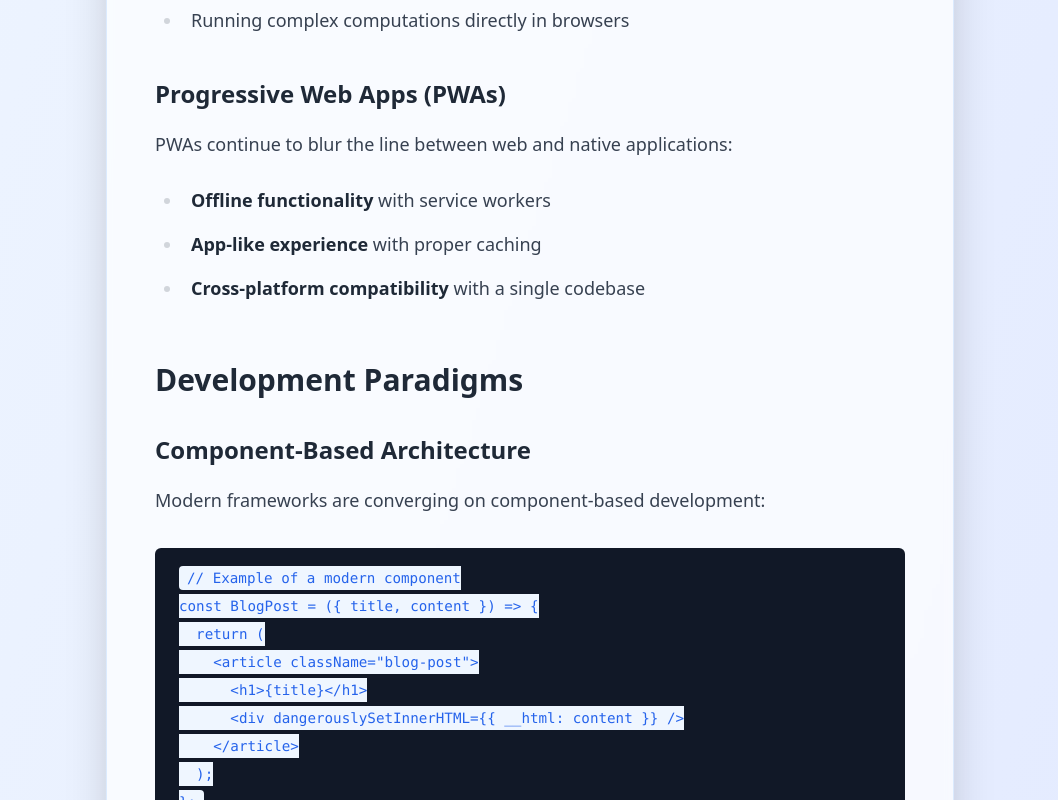
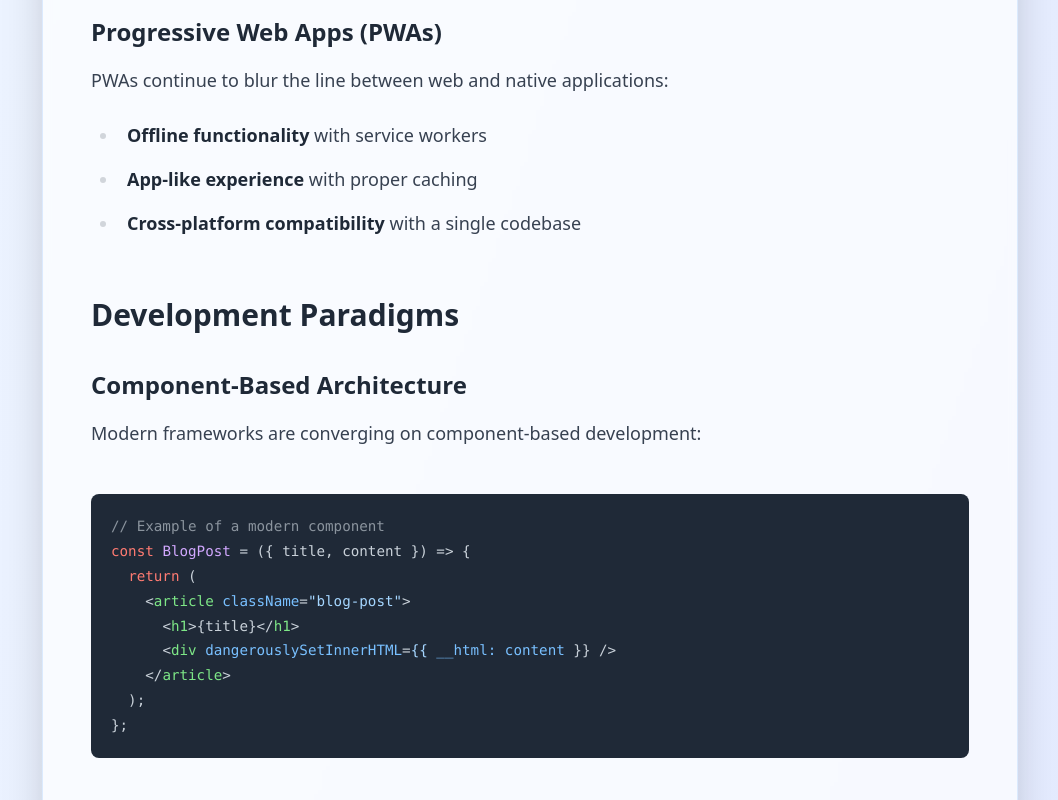
Before and after one commit to joeltankam/website, a Vue app: page /post/future-of-web-dev in a window 1280 px wide. Shown: the part 1200-2000 px from the top of the page, without its empty margins (110-1168 px from the left). Built offline with nearby package versions, Linux system fonts and the light colour scheme.

Commit message:
Fix code highlighting

```diff
--- a/package.json
+++ b/package.json
@@ -11,6 +11,7 @@
   },
   "dependencies": {
     "gray-matter": "^4.0.3",
+    "highlight.js": "^11.11.1",
     "marked": "^16.4.1",
     "vue": "^3.5.22",
     "vue-router": "^4.6.3"
--- a/src/views/BlogPost.vue
+++ b/src/views/BlogPost.vue
@@ -47,7 +47,7 @@
     </div>
 
     <!-- Post Content -->
-    <main v-else class="max-w-4xl mx-auto px-6 py-12">
+    <main v-else class="max-w-5xl mx-auto px-6 py-12">
       <article class="bg-white/70 backdrop-blur-sm rounded-2xl overflow-hidden shadow-2xl border border-blue-100">
         <!-- Post Header -->
         <div class="p-8 lg:p-12 bg-gradient-to-r from-blue-600 to-indigo-600 text-white">
@@ -80,31 +80,31 @@
         <!-- Post Content -->
         <div class="p-8 lg:p-12">
           <div
-            class="prose prose-lg prose-blue max-w-none prose-headings:text-gray-800 prose-p:text-gray-700 prose-a:text-blue-600 prose-strong:text-gray-800 prose-code:text-blue-600 prose-code:bg-blue-50 prose-code:px-2 prose-code:py-1 prose-code:rounded prose-pre:bg-gray-900 prose-pre:text-white"
+            ref="contentRef"
+            class="prose prose-lg prose-blue max-w-none prose-headings:text-gray-800 prose-p:text-gray-700 prose-p:leading-relaxed prose-a:text-blue-600 prose-strong:text-gray-800 prose-code:text-blue-600 prose-code:bg-blue-50 prose-code:px-2 prose-code:py-1 prose-code:rounded prose-pre:bg-gray-900 prose-pre:text-white prose-pre:overflow-x-auto"
             v-html="post.html"
           ></div>
         </div>
 
         <!-- Social Media Sharing -->
-        <div class="p-8 lg:p-12 bg-gradient-to-r from-blue-50 to-indigo-50 border-t border-blue-100">
-          <div class="text-center mb-8">
-            <h3 class="text-2xl font-bold text-gray-800 mb-2">Share This Article</h3>
-            <p class="text-gray-600">Help others discover this content</p>
-          </div>
+        <div class="px-8 lg:px-12 pb-8 pt-4 border-t border-gray-200">
+          <div class="flex items-center justify-between">
+            <p class="text-sm text-gray-500">Share this article:</p>
 
-          <div class="grid grid-cols-2 md:grid-cols-3 lg:grid-cols-6 gap-4">
+            <div class="flex gap-2">
               <button
                 v-for="platform in socialPlatforms"
                 :key="platform.name"
                 @click="sharePost(platform.key)"
-              class="flex flex-col items-center space-y-2 p-4 rounded-xl text-white font-medium hover:scale-110 transform transition-all duration-300 shadow-lg hover:shadow-xl"
+                :title="`Share on ${platform.name}`"
+                class="p-2 rounded-lg text-white hover:scale-110 transform transition-all duration-200"
                 :class="platform.bgColor"
               >
-              <div class="w-8 h-8 flex items-center justify-center">
+                <div class="w-4 h-4 flex items-center justify-center">
                   <span v-html="platform.icon"></span>
                 </div>
-              <span class="text-xs">{{ platform.name }}</span>
               </button>
+            </div>
           </div>
         </div>
       </article>
@@ -113,8 +113,35 @@
 </template>
 
 <script setup lang="ts">
-import { ref, watch, onMounted } from 'vue'
+import { ref, watch, onMounted, nextTick } from 'vue'
 import { getPostBySlug, generateShareUrl, type BlogPost } from '../utils/blog'
+import hljs from 'highlight.js/lib/core'
+import javascript from 'highlight.js/lib/languages/javascript'
+import typescript from 'highlight.js/lib/languages/typescript'
+import python from 'highlight.js/lib/languages/python'
+import bash from 'highlight.js/lib/languages/bash'
+import css from 'highlight.js/lib/languages/css'
+import html from 'highlight.js/lib/languages/xml'
+import json from 'highlight.js/lib/languages/json'
+import markdown from 'highlight.js/lib/languages/markdown'
+import 'highlight.js/styles/github-dark.css'
+
+// Register languages
+hljs.registerLanguage('javascript', javascript)
+hljs.registerLanguage('typescript', typescript)
+hljs.registerLanguage('python', python)
+hljs.registerLanguage('bash', bash)
+hljs.registerLanguage('css', css)
+hljs.registerLanguage('html', html)
+hljs.registerLanguage('xml', html)
+hljs.registerLanguage('json', json)
+hljs.registerLanguage('markdown', markdown)
+// Add common aliases
+hljs.registerLanguage('js', javascript)
+hljs.registerLanguage('ts', typescript)
+hljs.registerLanguage('vue', html) // Use html for vue files
+hljs.registerLanguage('sh', bash)
+hljs.registerLanguage('shell', bash)
 
 interface Props {
   slug: string
@@ -124,6 +151,7 @@ const props = defineProps<Props>()
 
 const post = ref<BlogPost | null>(null)
 const loading = ref(true)
+const contentRef = ref<HTMLElement | null>(null)
 
 const socialPlatforms = [
   {
@@ -178,6 +206,14 @@ const loadPost = async () => {
   }
 }
 
+const applyHighlighting = () => {
+  if (!contentRef.value) return
+
+  contentRef.value.querySelectorAll('pre code').forEach((block) => {
+    hljs.highlightElement(block as HTMLElement)
+  })
+}
+
 const formatDate = (dateString: string): string => {
   const date = new Date(dateString)
   return date.toLocaleDateString('en-US', {
@@ -202,4 +238,29 @@ const sharePost = (platform: string) => {
 
 onMounted(loadPost)
 watch(() => props.slug, loadPost)
+
+// Watch for post changes and apply highlighting
+watch(post, async () => {
+  if (post.value) {
+    await nextTick()
+    applyHighlighting()
+  }
+})
 </script>
+
+<style scoped>
+/* Override prose styles for code blocks */
+.prose :deep(pre) {
+  margin: 0;
+  padding: 0;
+  background: transparent;
+}
+
+.prose :deep(pre code) {
+  display: block;
+  margin: 1.5em 0;
+  padding: 1.25rem;
+  border-radius: 0.5rem;
+  background: #1f2937 !important;
+}
+</style>
```
Also changed, not shown: 1 other file (tests, documents, lock files or other folders). Lines whose indentation alone changed are shown as unchanged.
